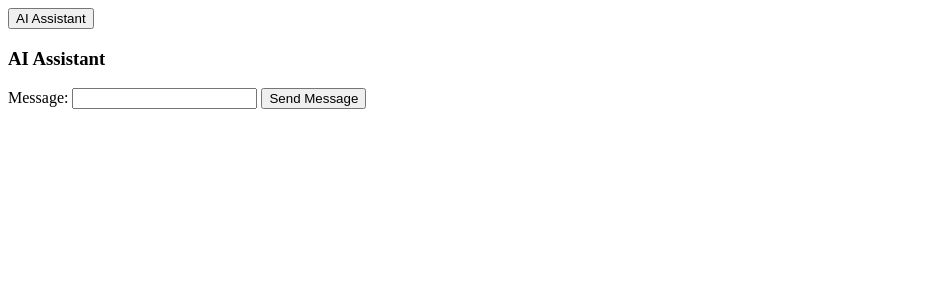
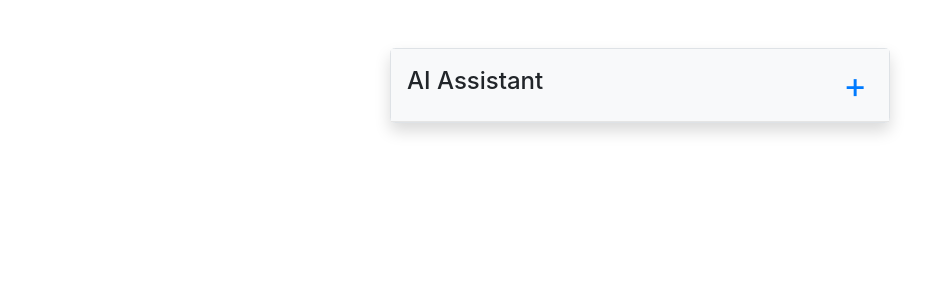
Before and after one commit to G0dzilla21/budget_app_flask, a Flask app: template templates/chat-gpt.html in a window 1280 px wide. Shown: the top 300 px of the page, without its empty margins (0-948 px from the left). Run offline with Flask 3, Linux system fonts and the light colour scheme; the visitor is signed in with stand-in values (Sample User, id 1); the template is opened without the code that fills it: most values are stand-ins (such as "Sample title", 1, 10 or a date in 2020); parts of the project's set-up code (start-up, migrations or seed data) failed here and were passed over; some libraries are stand-ins or nearby versions.

Commit message:
ai assistant styling

```diff
--- a/templates/chat-gpt.html
+++ b/templates/chat-gpt.html
@@ -1,24 +1,85 @@
-<div class="chat-box">
-  <button id="show-chat-button">AI Assistant</button>
-  <div id="chat-container" class="hidden">
-      <h3>AI Assistant</h3>
-      <div class="chat-messages"></div>
+<!DOCTYPE html>
+<html lang="en">
+<head>
+    <meta charset="UTF-8">
+    <meta name="viewport" content="width=device-width, initial-scale=1.0">
+    <title>AI Chat Assistant</title>
+    <!-- Bootstrap 4 CSS -->
+    <link rel="stylesheet" href="https://stackpath.bootstrapcdn.com/bootstrap/4.5.2/css/bootstrap.min.css">
+
+    <!-- Custom Styles -->
+    <style>
+        .hidden {
+            display: none;
+        }
+        .chat-box {
+            max-width: 500px;
+            margin: 0 auto;
+        }
+        .chat-messages {
+            border: 1px solid #e5e5e5;
+            height: 200px;
+            overflow-y: scroll;
+        }
+        .chat-header {
+            display: flex;
+            justify-content: space-between;
+            align-items: center;
+            border-bottom: 1px solid #e5e5e5;
+            padding: 0.5rem 1rem;
+            background-color: #f8f9fa;
+        }
+        #show-chat-button {
+            background: none;
+            border: none;
+            font-size: 2.25rem;
+            color: #007bff; /* Bootstrap primary color */
+            cursor: pointer;
+            transition: color 0.3s;
+        }
+        #show-chat-button:hover {
+            color: #0056b3; /* Darken primary color on hover */
+        }
+    </style>
+</head>
+<body>
+
+<div class="container mt-5">
+    <div class="chat-box border rounded-lg shadow">
+        <div class="chat-header">
+            <h4>AI Assistant</h4>
+            <button id="show-chat-button">+</button>
+        </div>
+        <div id="chat-container" class="p-3 bg-light hidden">
+            <div class="chat-messages border rounded p-3 mb-3 bg-white"></div>
+            <form id="apiForm">
+                <div class="input-group">
+                    <input type="text" id="message" name="message" required class="form-control" placeholder="Type your message...">
+                    <div class="input-group-append">
+                        <button type="submit" class="btn btn-outline-secondary">Send</button>
+                    </div>
+                </div>
+            </form>
+            <div id="apiResponse" class="mt-3"></div>
+        </div>
     </div>
 </div>
 
-<form id="apiForm">
-  <label for="message">Message:</label>
-  <input type="text" id="message" name="message" required>
-  <button type="submit">Send Message</button>
-</form>
-<div id="apiResponse">
-
-</div>
 
 <script>
     document.addEventListener('DOMContentLoaded', function () {
+        const chatContainer = document.getElementById('chat-container');
+        const showChatButton = document.getElementById('show-chat-button');
+        showChatButton.addEventListener('click', () => {
+            if (chatContainer.classList.contains('hidden')) {
+                chatContainer.classList.remove('hidden');
+            } else {
+                chatContainer.classList.add('hidden');
+            }
+        });
+
         // Define the API URL
-      const apiUrl = 'https://api.openai.com/v1/engines/curie/completions'; // Replace with your API URL
+        const apiUrl = 'https://api.openai.com/v1/engines/curie/completions';
 
         // Get the form element
         const apiForm = document.getElementById('apiForm');
@@ -49,7 +110,7 @@
                     method: "POST",
                     headers: {
                         "Content-Type": "application/json",
-                      Authorization: `Bearer ${apiSecretKey}`, // Replace with your API key
+                        Authorization: `Bearer ${apiSecretKey}`,
                     },
                     body: JSON.stringify(data),
                 });
@@ -58,7 +119,6 @@
                     throw new Error('Network response was not ok');
                 }
                 const json = await response.json();
-              console.log(json);
                 // Handle the API response data here
                 document.getElementById('apiResponse').textContent = json.choices[0].text;
             } catch (error) {
@@ -68,3 +128,6 @@
         });
     });
 </script>
+
+</body>
+</html>
```
Lines whose indentation alone changed are shown as unchanged.
